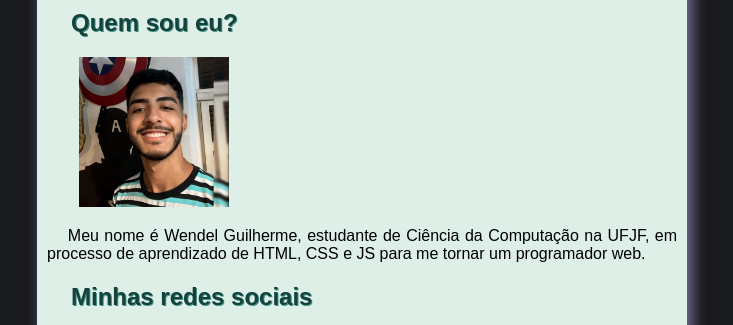
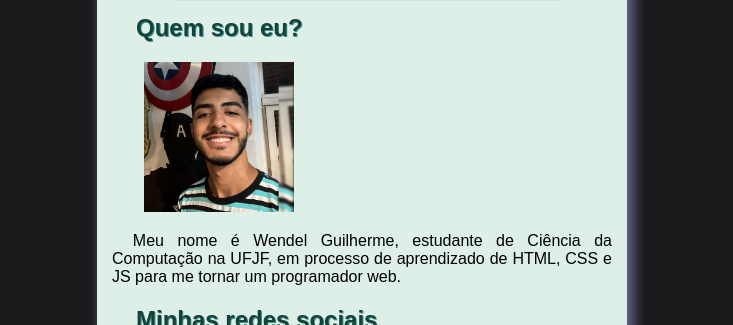
Before and after one commit to wendelguilherme/Um-Pouco-Sobre-Mim, a plain HTML site: page index.html in a window 1280 px wide. Shown: the part 143-468 px from the top of the page, without its empty margins (278-1011 px from the left). Drawn offline with Linux system fonts and the light colour scheme.

Commit message:
Update style.css

```diff
--- a/style.css
+++ b/style.css
@@ -8,6 +8,7 @@
 body{
     background-color: #191A1C;
     margin-top: 4em;
+
 }
 
 main{
@@ -15,10 +16,9 @@ main{
     background-color: #DEEFE7;
     border-radius: 10px;
     box-shadow: 5px 5px 15px #7c75a3;
-    width: 630px;
-    padding: 10px;
+    padding: 15px;
     margin: auto;
-
+    width: 500px;
 }
 
 h1{
```
